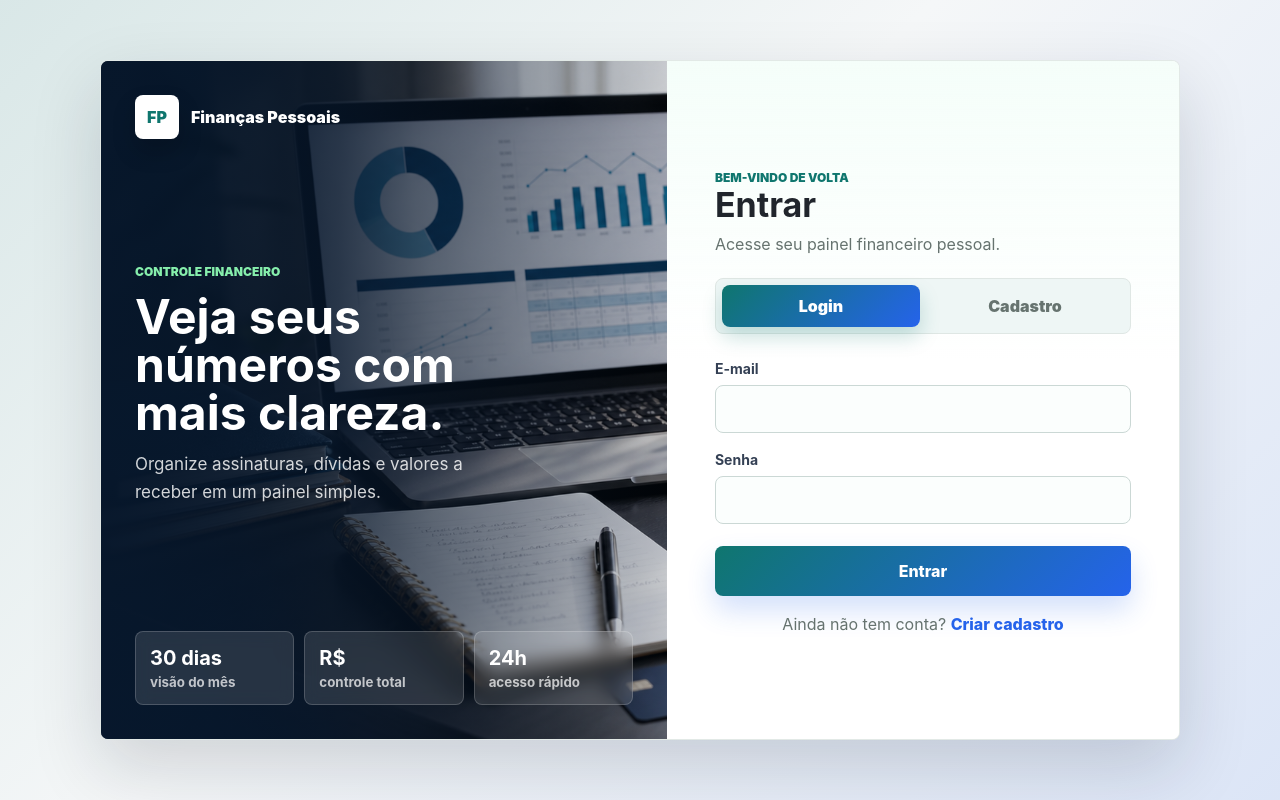
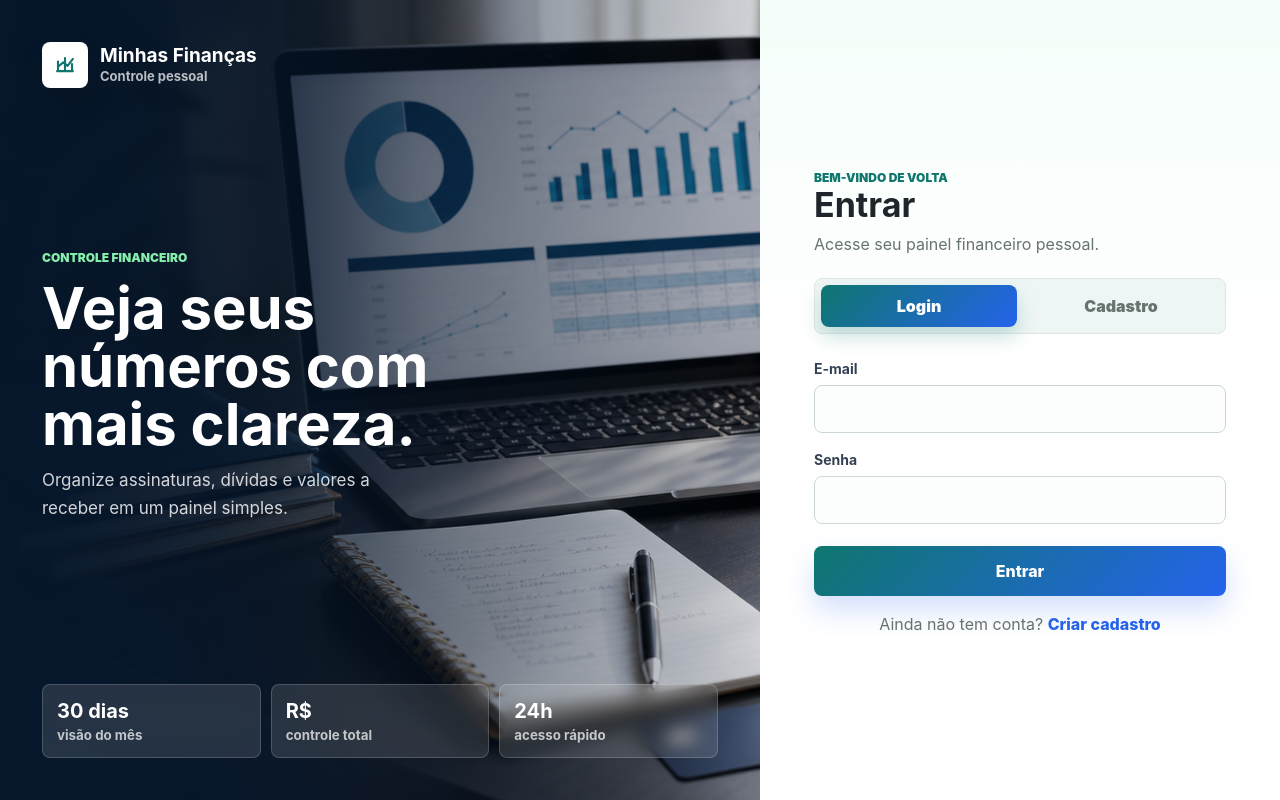
Before and after one commit to Victor-Hugo-A/financas-pessoais-FP, a Next.js app in the folder financas-pessoais-vercel/: page /login in a window 1280 px wide. Built offline with nearby package versions, Linux system fonts and the light colour scheme.

Commit message:
app fix: tela full do app e logo a cima

```diff
--- a/financas-pessoais-vercel/src/app/globals.css
+++ b/financas-pessoais-vercel/src/app/globals.css
@@ -696,38 +696,87 @@ tr:last-child td {
 }
 
 /* Split auth layout */
+.brand-logo {
+  min-width: 0;
+  display: flex;
+  align-items: center;
+  gap: 12px;
+}
+
+.brand-logo-mark {
+  width: 46px;
+  height: 46px;
+  flex: 0 0 46px;
+  display: inline-grid;
+  place-items: center;
+  border-radius: 8px;
+  color: #0f766e;
+  background: #fff;
+  box-shadow: 0 14px 28px rgba(0, 0, 0, 0.16);
+}
+
+.brand-logo-mark svg {
+  width: 28px;
+  height: 28px;
+  display: block;
+  fill: none;
+  stroke: currentColor;
+  stroke-width: 2.4;
+  stroke-linecap: round;
+  stroke-linejoin: round;
+}
+
+.brand-logo-text {
+  min-width: 0;
+  display: grid;
+  gap: 2px;
+}
+
+.brand-logo-text strong {
+  font-size: 19px;
+  line-height: 1.1;
+}
+
+.brand-logo-text small {
+  color: rgba(255, 255, 255, 0.72);
+  font-size: 13px;
+  font-weight: 700;
+}
+
+.brand-logo-light {
+  color: #fff;
+}
+
 .auth-page {
   min-height: 100vh;
   display: grid;
-  place-items: center;
-  padding: 32px;
-  background:
-    linear-gradient(135deg, rgba(15, 118, 110, 0.12) 0%, rgba(245, 247, 248, 0.96) 45%, rgba(37, 99, 235, 0.12) 100%),
-    #f5f7f8;
+  place-items: stretch;
+  padding: 0;
+  background: #fff;
 }
 
 .auth-shell {
-  width: min(1080px, 100%);
-  min-height: 680px;
+  width: 100%;
+  min-height: 100vh;
   display: grid;
-  grid-template-columns: minmax(0, 1.05fr) minmax(380px, 0.95fr);
+  grid-template-columns: minmax(0, 1fr) minmax(420px, 520px);
   overflow: hidden;
   background: #fff;
-  border: 1px solid rgba(223, 231, 228, 0.9);
-  border-radius: 8px;
-  box-shadow: 0 28px 70px rgba(15, 23, 42, 0.16);
+  border: 0;
+  border-radius: 0;
+  box-shadow: none;
 }
 
 .auth-visual {
-  min-height: 100%;
+  min-height: 100vh;
   display: flex;
   flex-direction: column;
   justify-content: space-between;
   gap: 32px;
-  padding: 34px;
+  padding: 42px;
   color: #fff;
   background:
-    linear-gradient(90deg, rgba(7, 23, 43, 0.92) 0%, rgba(7, 23, 43, 0.76) 42%, rgba(7, 23, 43, 0.18) 100%),
+    linear-gradient(90deg, rgba(7, 23, 43, 0.88) 0%, rgba(7, 23, 43, 0.66) 44%, rgba(7, 23, 43, 0.14) 100%),
     url("/auth-finance-hero.png");
   background-position: center;
   background-size: cover;
@@ -740,19 +789,8 @@ tr:last-child td {
   font-weight: 900;
 }
 
-.auth-logo {
-  width: 44px;
-  height: 44px;
-  display: inline-grid;
-  place-items: center;
-  border-radius: 8px;
-  color: #0f766e;
-  background: #fff;
-  box-shadow: 0 12px 24px rgba(0, 0, 0, 0.16);
-}
-
 .auth-visual-copy {
-  max-width: 430px;
+  max-width: 500px;
   display: grid;
   gap: 14px;
 }
@@ -772,7 +810,7 @@ tr:last-child td {
 
 .auth-visual h2 {
   margin: 0;
-  font-size: 48px;
+  font-size: 58px;
   line-height: 1;
   letter-spacing: 0;
 }
@@ -813,9 +851,10 @@ tr:last-child td {
 }
 
 .auth-panel {
+  min-height: 100vh;
   display: grid;
   align-content: center;
-  padding: 48px;
+  padding: 54px;
   background:
     linear-gradient(180deg, rgba(236, 253, 245, 0.54) 0%, rgba(255, 255, 255, 0) 44%),
     #fff;
@@ -893,8 +932,8 @@ tr:last-child td {
 
 @media (max-width: 820px) {
   .auth-page {
-    padding: 18px;
-    place-items: start center;
+    padding: 0;
+    place-items: stretch;
   }
 
   .auth-shell {
@@ -903,7 +942,7 @@ tr:last-child td {
   }
 
   .auth-visual {
-    min-height: 320px;
+    min-height: 420px;
     padding: 24px;
   }
 
@@ -913,6 +952,7 @@ tr:last-child td {
   }
 
   .auth-panel {
+    min-height: auto;
     padding: 30px 24px;
   }
 }
@@ -931,7 +971,7 @@ tr:last-child td {
   }
 
   .auth-visual {
-    min-height: 250px;
+    min-height: 320px;
     padding: 20px 18px;
   }
 
--- a/financas-pessoais-vercel/src/components/AppShell.tsx
+++ b/financas-pessoais-vercel/src/components/AppShell.tsx
@@ -1,6 +1,7 @@
 "use client";
 
 import { useState } from "react";
+import { BrandLogo } from "@/components/BrandLogo";
 import { LogoutButton } from "@/components/LogoutButton";
 import { NavLink } from "@/components/NavLink";
 
@@ -31,10 +32,7 @@ export function AppShell({ children, user }: AppShellProps) {
             <span />
           </button>
 
-          <div className="brand">
-            <strong>Minhas Finanças</strong>
-            <span>Controle pessoal e seguro.</span>
-          </div>
+          <BrandLogo className="brand brand-logo-light" />
         </div>
 
         <nav className="nav" aria-label="Menu principal">
--- a/financas-pessoais-vercel/src/components/AuthShell.tsx
+++ b/financas-pessoais-vercel/src/components/AuthShell.tsx
@@ -1,5 +1,6 @@
 import Link from "next/link";
 import type { ReactNode } from "react";
+import { BrandLogo } from "@/components/BrandLogo";
 
 type AuthShellProps = {
   mode: "login" | "register";
@@ -27,8 +28,7 @@ export function AuthShell({
       <section className="auth-shell" aria-label="Acesso ao Finanças Pessoais">
         <aside className="auth-visual" aria-label="Planejamento financeiro">
           <div className="auth-visual-top">
-            <span className="auth-logo">FP</span>
-            <span>Finanças Pessoais</span>
+            <BrandLogo className="brand-logo-light" />
           </div>
 
           <div className="auth-visual-copy">
--- /dev/null
+++ b/financas-pessoais-vercel/src/components/BrandLogo.tsx
@@ -0,0 +1,27 @@
+type BrandLogoProps = {
+  className?: string;
+  compact?: boolean;
+};
+
+export function BrandLogo({ className = "", compact = false }: BrandLogoProps) {
+  return (
+    <div className={`brand-logo ${className}`}>
+      <span className="brand-logo-mark" aria-hidden="true">
+        <svg viewBox="0 0 32 32" focusable="false">
+          <path d="M8 22V12" />
+          <path d="M16 22V8" />
+          <path d="M24 22V15" />
+          <path d="M7 23h18" />
+          <path d="m8 18 6-5 5 4 6-8" />
+        </svg>
+      </span>
+
+      {!compact ? (
+        <span className="brand-logo-text">
+          <strong>Minhas Finanças</strong>
+          <small>Controle pessoal</small>
+        </span>
+      ) : null}
+    </div>
+  );
+}
```
